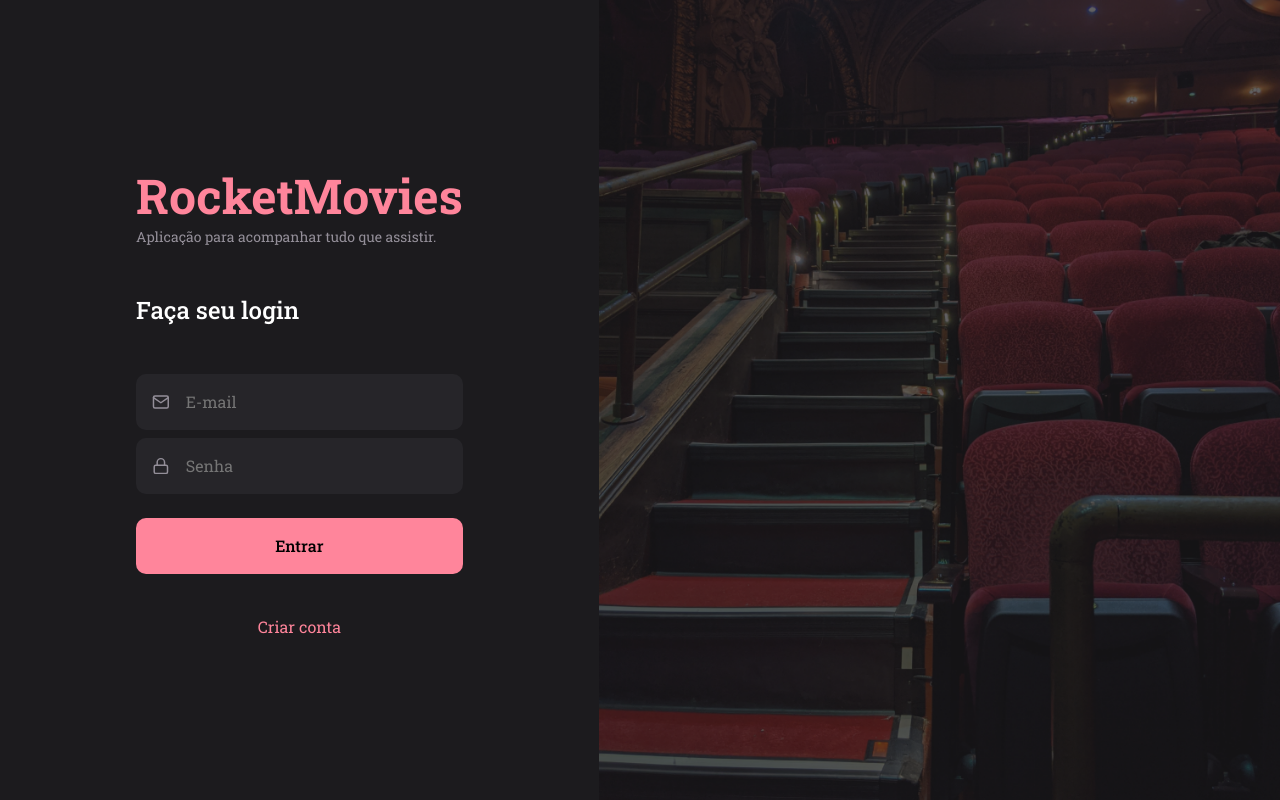
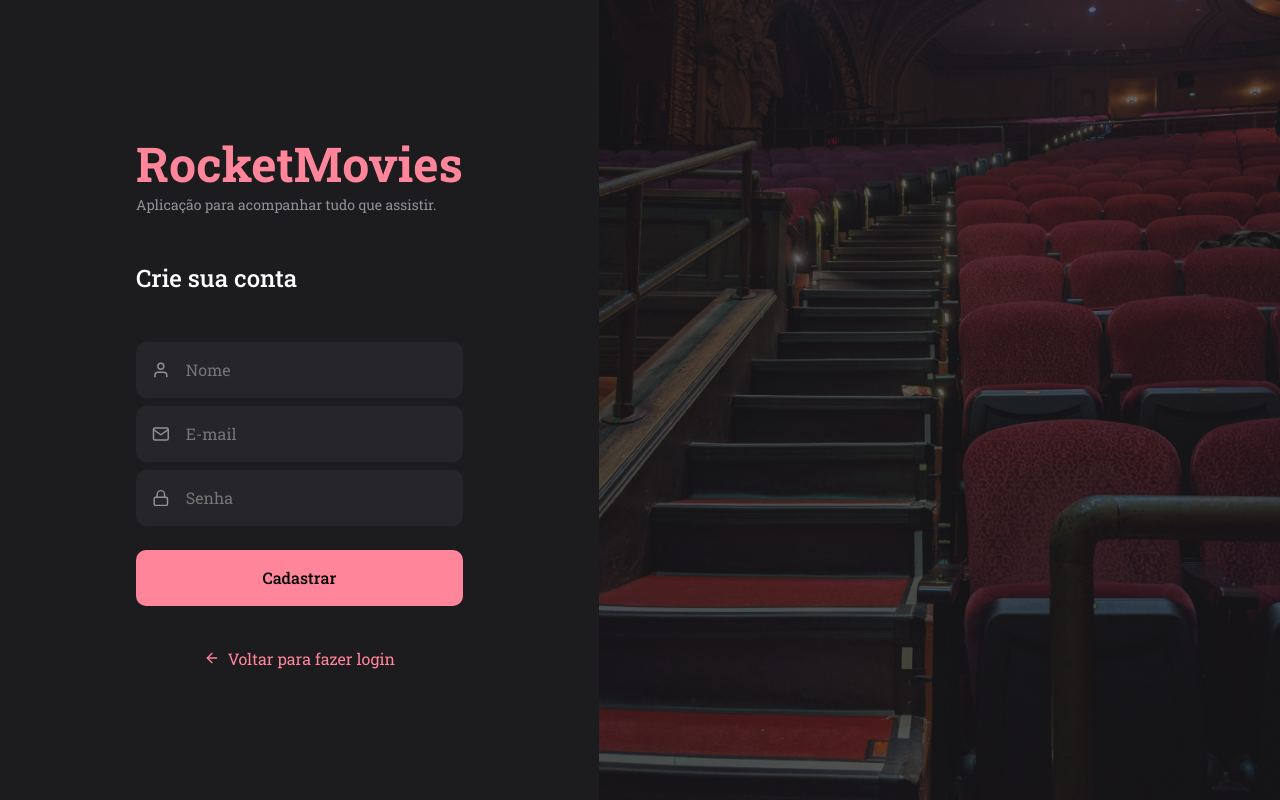
Before and after one commit to lucas-gabryel/RocketMovies, a React (Vite) app: page / in a window 1280 px wide. Built offline with nearby package versions, Linux system fonts and the light colour scheme.

Commit message:
create SignUp page

```diff
--- a/src/main.jsx
+++ b/src/main.jsx
@@ -1,6 +1,6 @@
 import React from 'react';
 import ReactDOM from 'react-dom/client';
-import { SignIn } from './pages/SignIn' // problema com o nome deails, letra maiuscula e minuscula
+import { SignUp } from './pages/SignUp' // problema com o nome deails, letra maiuscula e minuscula
 
 import GlobalStyle from "./styles/global";
 import theme from "./styles/theme";
@@ -10,7 +10,7 @@ ReactDOM.createRoot(document.getElementById('root')).render(
   <React.StrictMode>
     <ThemeProvider theme={theme}>
       <GlobalStyle />
-      <SignIn />
+      <SignUp />
     </ThemeProvider>
   </React.StrictMode>
 )
--- /dev/null
+++ b/src/pages/SignUp/index.jsx
@@ -0,0 +1,31 @@
+import { Container, Form, Background } from "./styles";
+
+import { FiArrowLeft, FiLock, FiMail, FiUser } from "react-icons/fi";
+
+import { Input } from "../../components/Input"
+import { Button } from "../../components/Button";
+
+export function SignUp(){
+    return(
+        <Container>
+            <Form>
+            <h1>RocketMovies</h1>
+            <p>Aplicação para acompanhar tudo que assistir.</p>
+
+            <h2>Crie sua conta</h2>
+
+            <Input icon={FiUser} placeholder="Nome"/>
+            <Input icon={FiMail} placeholder="E-mail"/>
+            <Input icon={FiLock} placeholder="Senha"/>
+
+            <Button title="Cadastrar"/>
+
+            <a href="/">
+                <FiArrowLeft/>
+                <p>Voltar para fazer login</p>
+            </a>
+            </Form>
+            <Background />
+        </Container>
+    )
+}
--- /dev/null
+++ b/src/pages/SignUp/styles.js
@@ -0,0 +1,56 @@
+import styled from "styled-components";
+
+import saladecinema from "../../assets/saladecinema.png"
+
+export const Container = styled.div`
+    height: 100vh;
+
+    display: flex;
+    align-items: stretch;
+`;
+
+export const Form = styled.form`
+    padding: 0 136px;
+    display: flex;
+    flex-direction: column;
+    justify-content: center;
+
+    > h1 {
+        font-size: 48px;
+        font-weight: 700;
+        color: ${({ theme}) => theme.COLORS.PINK};
+    }
+
+    > p {
+        font-size: 14px;
+        font-weight: 400;
+        color: ${({ theme }) => theme.COLORS.PARAGRAPH};
+    }
+
+    > h2 {
+        font-size: 24px;
+        font-weight: 500;
+        color: ${({ theme }) => theme.COLORS.WHITE};
+
+        margin-block: 48px;
+    }
+
+    > a {
+        font-size: 16px;
+        font-weight: 400;
+        color: ${({ theme}) => theme.COLORS.PINK};
+
+        margin-top: 42px;
+
+        display: flex;
+        gap: 8px;
+        justify-content: center;
+        align-items: center;
+    }
+`;
+
+export const Background = styled.div`
+    flex: 1;
+    background: url(${saladecinema}) no-repeat center center;
+    background-size: cover;
+`;
```
